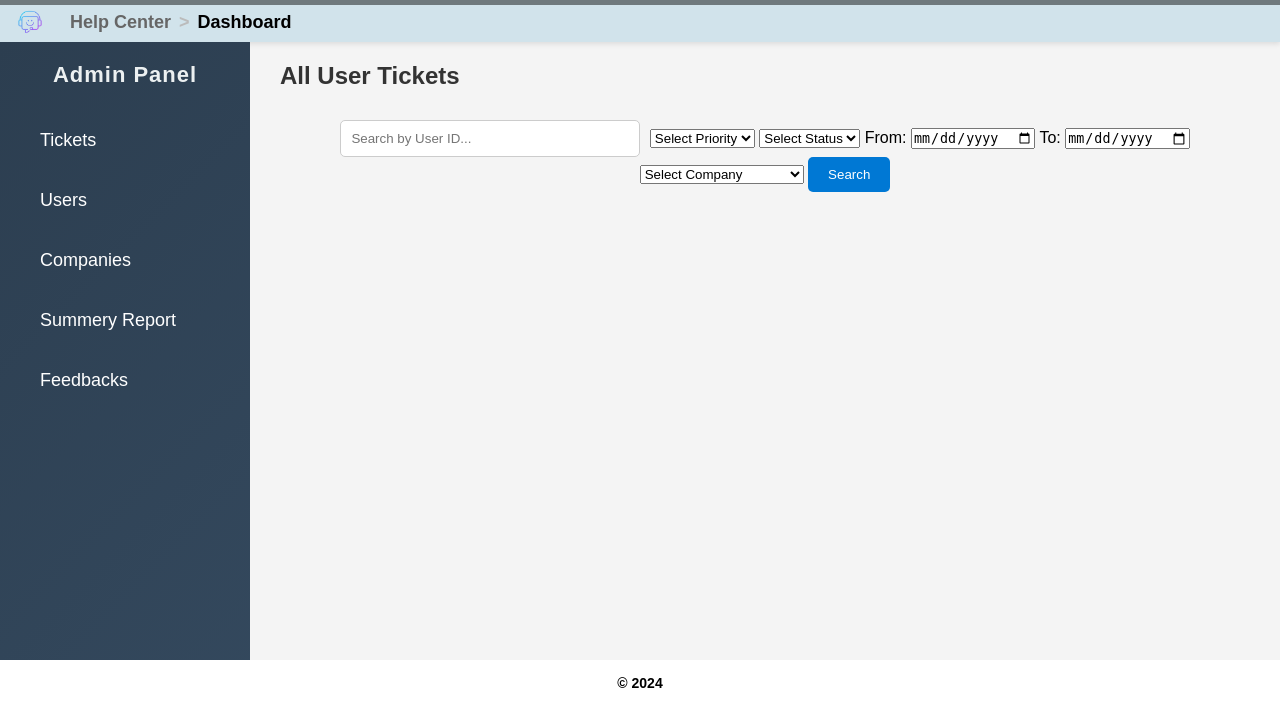
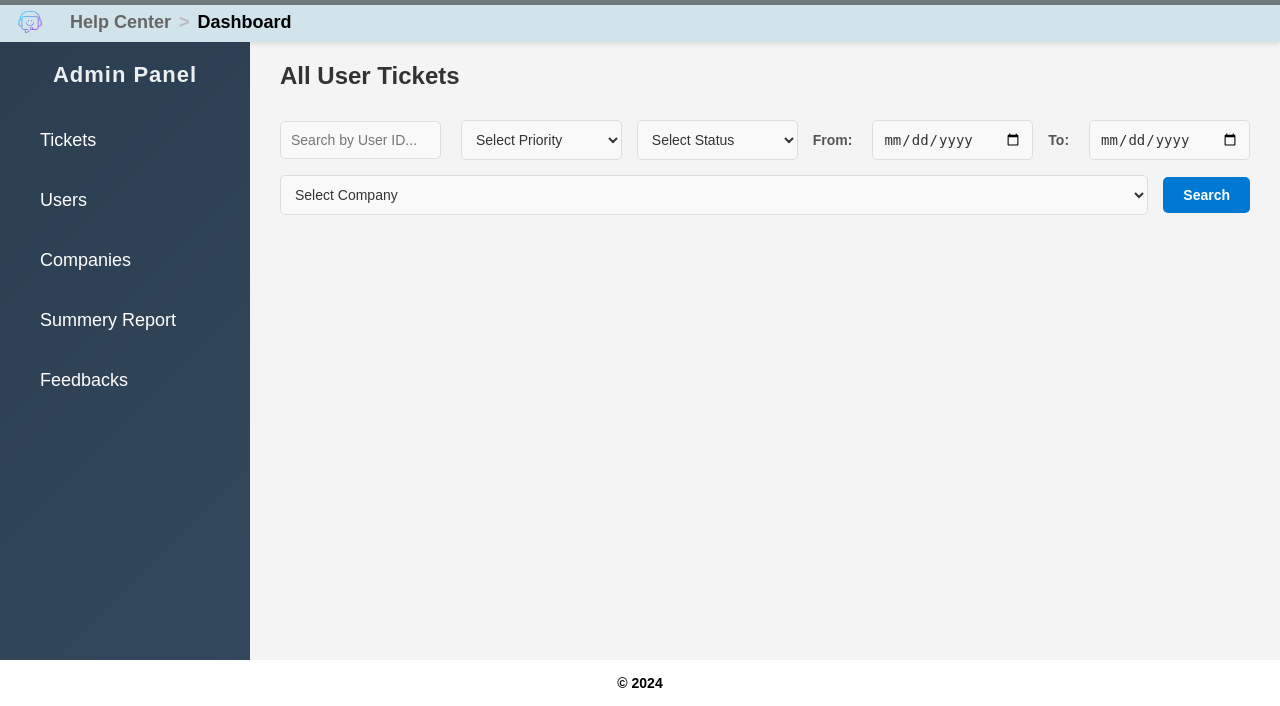
Before and after one commit to shaniranasinghe/Help_Desk, a PHP site: page /HELP_DESK/app/view/admin_dashboard/ticketListView.php in a window 1280 px wide. Shown: the part 94-800 px from the top of the page. Run offline with PHP 8.4, Linux system fonts and the light colour scheme; the visitor is signed in with stand-in values (Sample User, id 1); data that the repository does not hold is empty.

Commit message:
updated the css
updated the css

```diff
--- a/app/controller/ReportController.php
+++ b/app/controller/ReportController.php
@@ -4,9 +4,9 @@ include('../../model/includes/config.php');
 
 
 class ReportController {
-    public function searchUserTickets($ticketID) {
+    public function searchUserTickets($ticketId) {
         global $conn; // Ensure $conn is available
         $reportModel = new ReportModel($conn);
-        return $reportModel->getFilteredTickets($ticketID);
+        return $reportModel->getFilteredTickets($ticketId);
     }
 }
--- a/assets/CSS/dashboard.css
+++ b/assets/CSS/dashboard.css
@@ -320,3 +320,74 @@ h2 {
     background-color: #a29d73 !important;  /* Light yellow highlight */
     font-weight: bold;
 }
+
+/* Form Styling */
+#search-form {
+    display: flex;
+    flex-wrap: wrap;
+    gap: 15px;
+    justify-content: space-between;
+    align-items: center;
+}
+
+/* Input and Select Fields */
+#search-form input[type="text"],
+#search-form input[type="date"],
+#search-form select {
+    flex: 1;
+    min-width: 150px;
+    padding: 10px;
+    border: 1px solid #ddd;
+    border-radius: 5px;
+    font-size: 14px;
+    background-color: #f9f9f9;
+    color: #333;
+    transition: border-color 0.3s ease;
+}
+
+#search-form input[type="text"]:focus,
+#search-form input[type="date"]:focus,
+#search-form select:focus {
+    border-color: #4caf50;
+    outline: none;
+}
+
+/* Labels for Date Inputs */
+#search-form label {
+    font-size: 14px;
+    font-weight: bold;
+    color: #555;
+    margin-right: 5px;
+}
+
+/* Button Styling */
+#search-form button {
+    padding: 10px 20px;
+    font-size: 14px;
+    font-weight: bold;
+    background-color: #0078d4;
+    color: #fff;
+    border: none;
+    border-radius: 5px;
+    cursor: pointer;
+    transition: background-color 0.3s ease, transform 0.2s ease;
+}
+
+#search-form button:hover {
+    background-color: #0078d4;
+    transform: translateY(-2px);
+}
+
+/* Responsive Design */
+@media (max-width: 768px) {
+    #search-form {
+        flex-direction: column;
+        gap: 10px;
+    }
+
+    #search-form input,
+    #search-form select,
+    #search-form button {
+        width: 100%;
+    }
+}
```
Also changed, not shown: app/controller/PDFGenerator.php (added, +22 -0 lines), app/controller/utController.php (line endings or trailing spaces), app/model/ReportModel.php (line endings or trailing spaces), app/view/admin_dashboard/ticketListView.php (line endings or trailing spaces).
